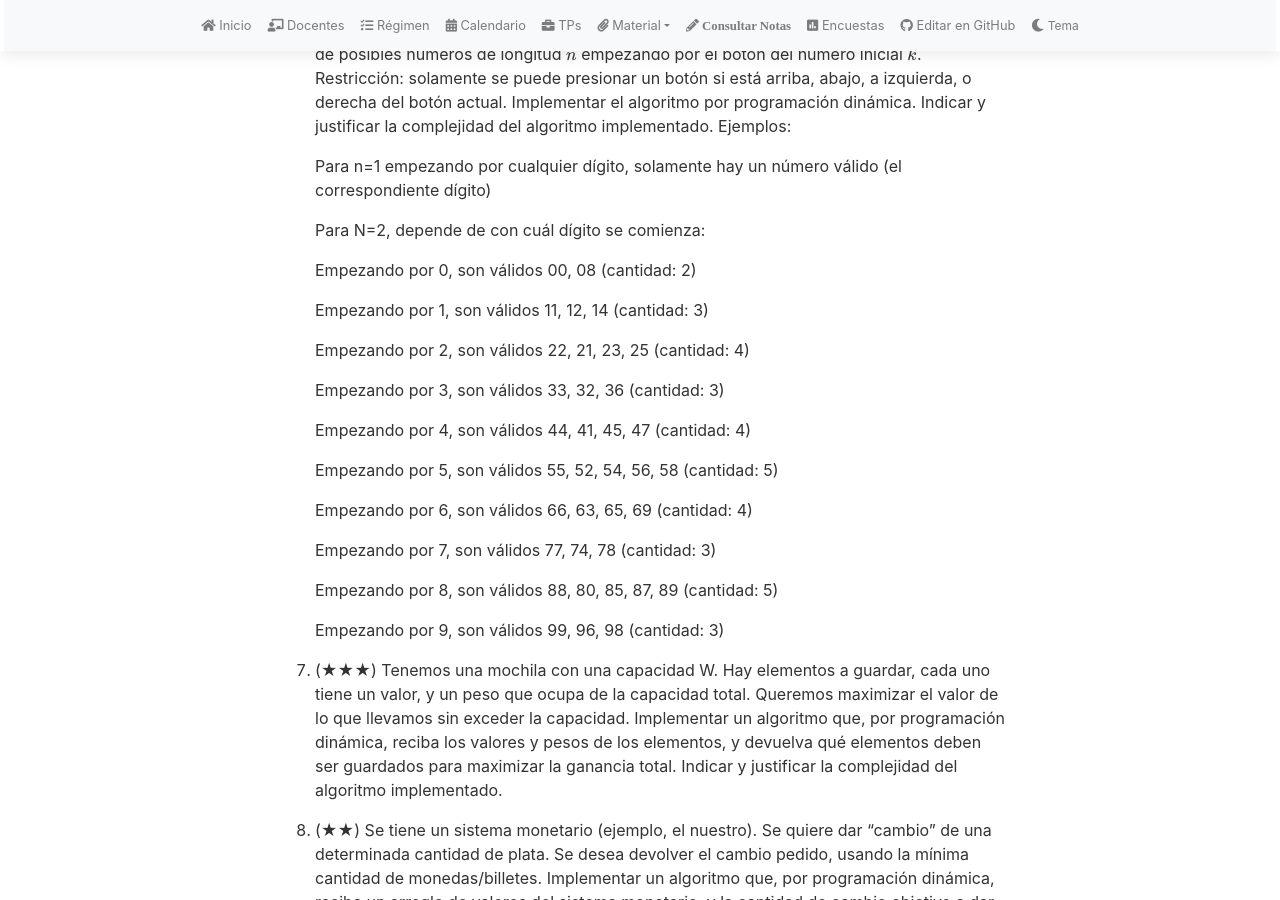
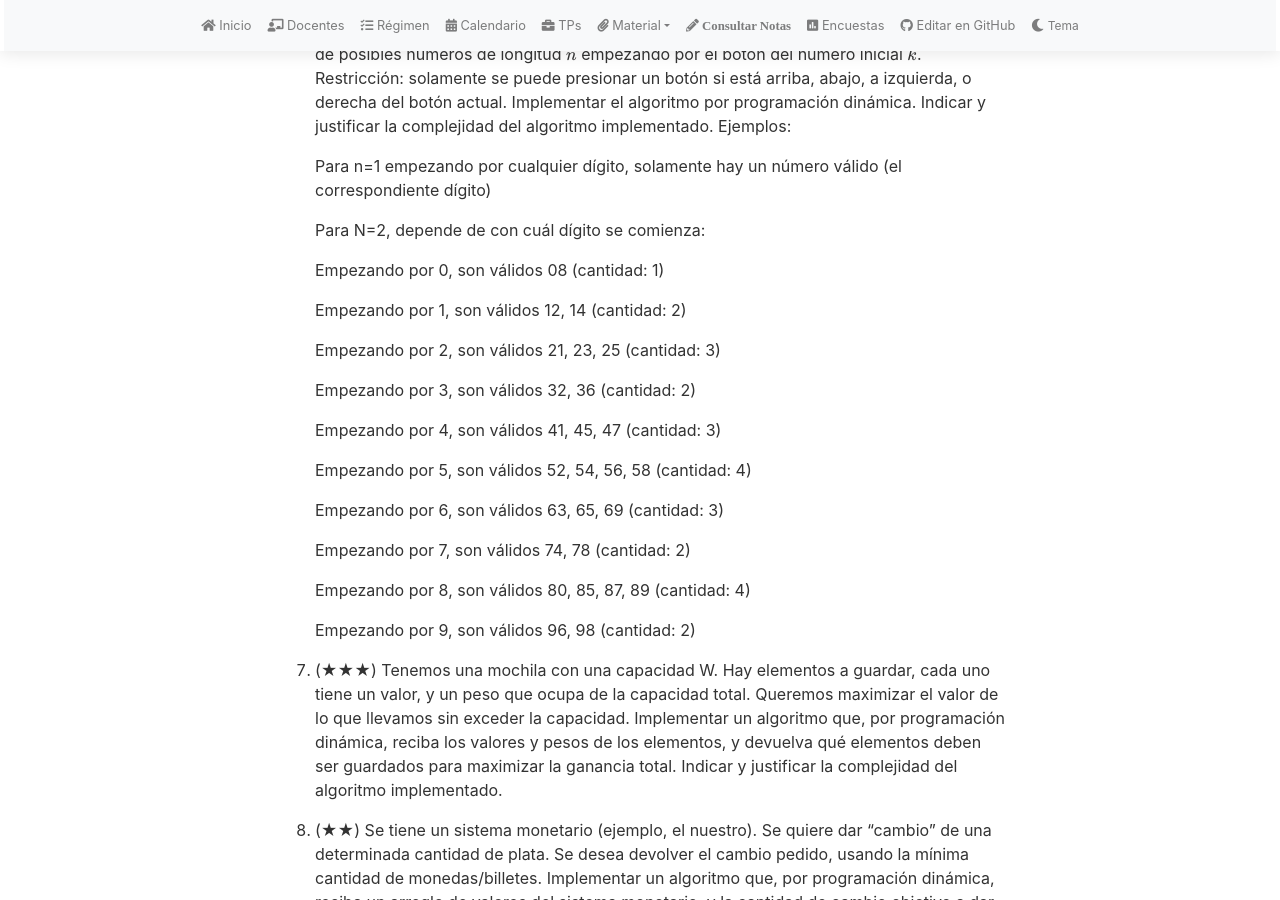
Before and after one commit to algoritmos-rw/tda_bg, a Jekyll site: the page built from material/guias/pd.md, in a window 1280 px wide and 900 px high, scrolled down 1266 px. Built offline with Jekyll 4.4.1, drawn with Linux system fonts in a browser that asks for light colours; nearby versions of some CDN libraries; our own code applies the rules of GitHub Pages for plain Markdown files.

Commit message:
enunciado ej Telefono sin bucles (como clase y RPL) (#88)

```diff
--- a/material/guias/pd.md
+++ b/material/guias/pd.md
@@ -68,25 +68,25 @@ math: true
 
     Para N=2, depende de con cuál dígito se comienza:
 
-    Empezando por 0, son válidos 00, 08 (cantidad: 2)
+    Empezando por 0, son válidos 08 (cantidad: 1)
 
-    Empezando por 1, son válidos 11, 12, 14 (cantidad: 3)
+    Empezando por 1, son válidos 12, 14 (cantidad: 2)
 
-    Empezando por 2, son válidos 22, 21, 23, 25 (cantidad: 4)
+    Empezando por 2, son válidos 21, 23, 25 (cantidad: 3)
 
-    Empezando por 3, son válidos 33, 32, 36 (cantidad: 3)
+    Empezando por 3, son válidos 32, 36 (cantidad: 2)
 
-    Empezando por 4, son válidos 44, 41, 45, 47 (cantidad: 4)
+    Empezando por 4, son válidos 41, 45, 47 (cantidad: 3)
 
-    Empezando por 5, son válidos 55, 52, 54, 56, 58 (cantidad: 5)
+    Empezando por 5, son válidos 52, 54, 56, 58 (cantidad: 4)
 
-    Empezando por 6, son válidos 66, 63, 65, 69 (cantidad: 4)
+    Empezando por 6, son válidos 63, 65, 69 (cantidad: 3)
 
-    Empezando por 7, son válidos 77, 74, 78 (cantidad: 3)
+    Empezando por 7, son válidos 74, 78 (cantidad: 2)
 
-    Empezando por 8, son válidos 88, 80, 85, 87, 89 (cantidad: 5)
+    Empezando por 8, son válidos 80, 85, 87, 89 (cantidad: 4)
 
-    Empezando por 9, son válidos 99, 96, 98 (cantidad: 3)
+    Empezando por 9, son válidos 96, 98 (cantidad: 2)
 
 1.  (★★★) Tenemos una mochila con una capacidad W. Hay elementos a guardar, cada uno tiene un valor, y un peso que ocupa de la
     capacidad total. Queremos maximizar el valor de lo que llevamos sin exceder la capacidad. Implementar un algoritmo que,
```
